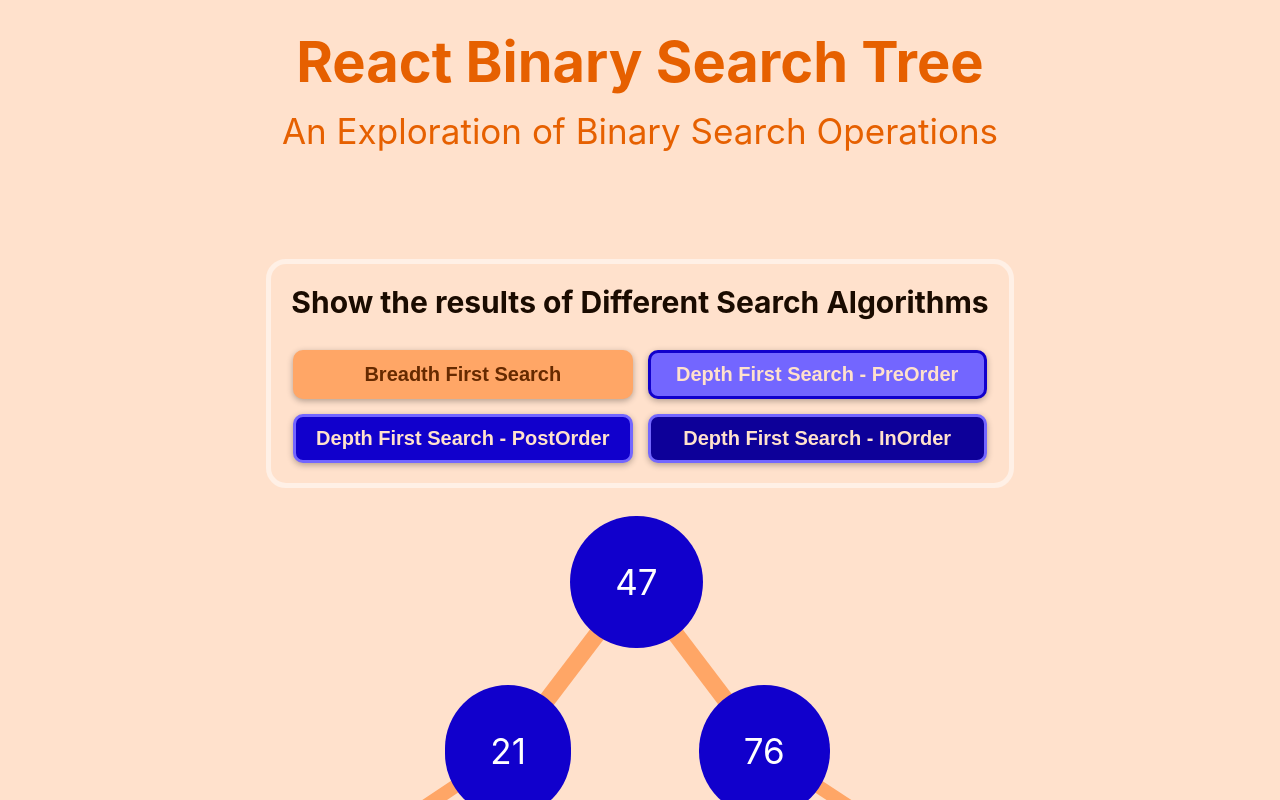
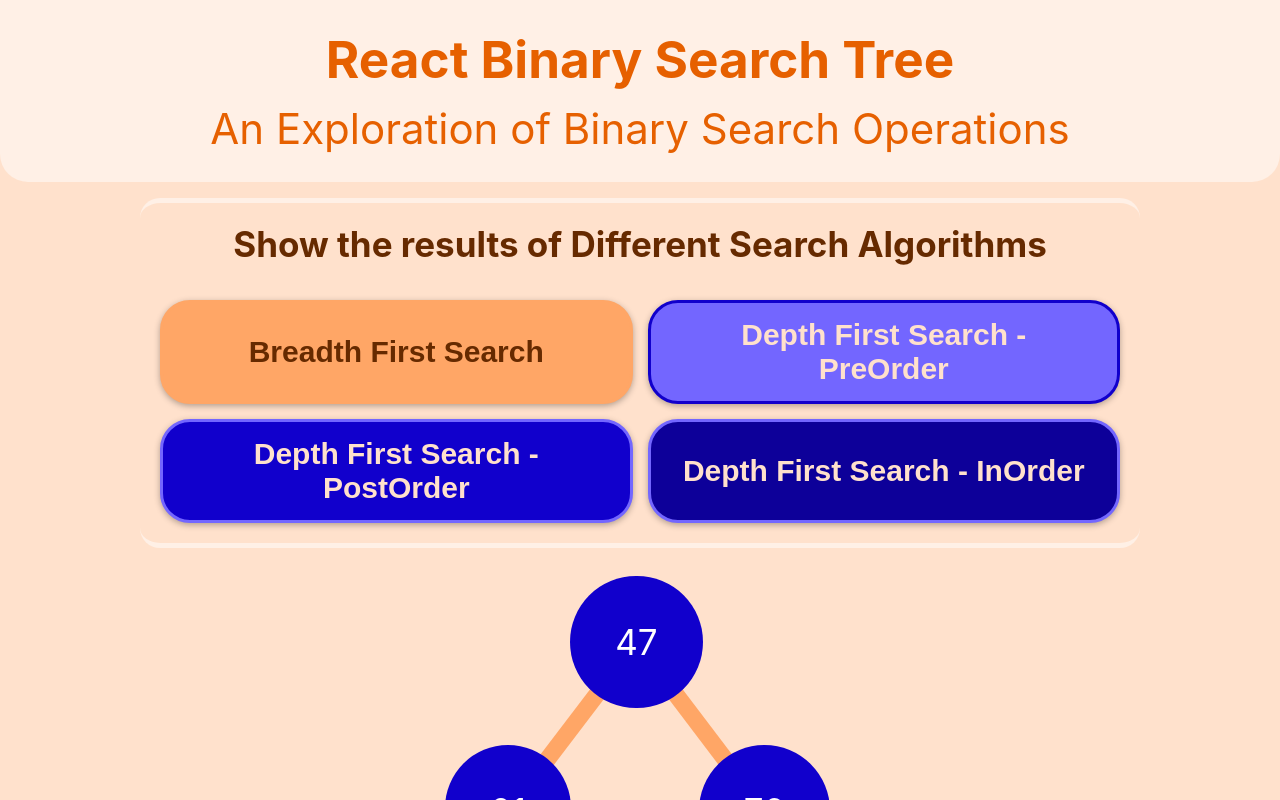
Before and after one commit to JasonToups/react-binary-search, a React (Vite) app: page / in a window 1280 px wide. Built offline with nearby package versions, Linux system fonts and the light colour scheme.

Commit message:
updates styling

```diff
--- a/src/App.jsx
+++ b/src/App.jsx
@@ -128,6 +128,10 @@ myTree.insert(82);
 
 function App() {
   const [results, setResults] = useState([]);
+  const [searchType, setSearchType] = useState('');
+  const [resetActive, setResetActive] = useState(false);
+  const [lines, setLines] = useState([]);
+  const containerRef = useRef(null);
   const oneRef = useRef(null);
   const twoRef = useRef(null);
   const threeRef = useRef(null);
@@ -135,8 +139,6 @@ function App() {
   const fiveRef = useRef(null);
   const sixRef = useRef(null);
   const sevenRef = useRef(null);
-  const [lines, setLines] = useState([]);
-  const containerRef = useRef(null);
 
   const updateLines = () => {
     if (!containerRef.current) return;
@@ -189,6 +191,7 @@ function App() {
   };
 
   const resetNodes = () => {
+    setSearchType('');
     const nodes = document.querySelectorAll('.node');
     nodes.forEach((node) => {
       node.classList.remove('active');
@@ -199,10 +202,12 @@ function App() {
   const updateNodes = (results) => {
     let currentIndex = 0;
     let timeout = 2000;
+    setResetActive(false);
     resetNodes(); // Reset at the beginning only
 
     const processNextNode = () => {
       if (currentIndex >= results.length) {
+        setResetActive(true);
         return; // Exit when all nodes are processed
       }
 
@@ -264,6 +269,11 @@ function App() {
     };
   }, []);
 
+  const handleSearchType = (type) => {
+    setSearchType(type);
+    setResults(myTree[type]());
+  };
+
   return (
     <div className="app">
       <header>
@@ -275,20 +285,21 @@ function App() {
           <div className="card color-bg-low">
             <h2>Show the results of Different Search Algorithms</h2>
             <div className="button-container">
-              <button onClick={() => setResults(myTree.BFS())}>Breadth First Search</button>
-              <button className="accent-high" onClick={() => setResults(myTree.DFSPreOrder())}>
+              <button onClick={() => handleSearchType('BFS')}>Breadth First Search</button>
+              <button className="accent-high" onClick={() => handleSearchType('DFSPreOrder')}>
                 Depth First Search - PreOrder
               </button>
-              <button className="accent" onClick={() => setResults(myTree.DFSPostOrder())}>
+              <button className="accent" onClick={() => handleSearchType('DFSPostOrder')}>
                 Depth First Search - PostOrder
               </button>
-              <button className="accent-low" onClick={() => setResults(myTree.DFSInOrder())}>
+              <button className="accent-low" onClick={() => handleSearchType('DFSInOrder')}>
                 Depth First Search - InOrder
               </button>
             </div>
           </div>
 
           <section className="binary-tree-container" ref={containerRef}>
+            {searchType && <h3>{searchType}</h3>}
             {/* SVG container positioned behind the tree */}
             <svg className="tree-svg" viewBox="0 0 100 100" preserveAspectRatio="none">
               {lines.map((line, i) => (
@@ -339,7 +350,9 @@ function App() {
             <section className="results-container card color-bg-high">
               <div className="results-header">
                 <h3>Results</h3>
-                <button className="cancel" onClick={() => setResults([])}>
+                <button
+                  className={`cancel ${resetActive ? '' : 'inactive'}`}
+                  onClick={() => setResults([])}>
                   Reset
                 </button>
               </div>
@@ -356,12 +369,19 @@ function App() {
             </section>
           ) : (
             <section className="instructions">
-              <aside>Choose a search algorithm to see the results.</aside>
+              <aside>
+                Choose a <span>Search Algorithm</span> to see the results.
+              </aside>
             </section>
           )}
         </div>
       </main>
-      <footer>by: Jason Toups</footer>
+      <footer>
+        Lovingly crafted by:{' '}
+        <a href="https://jasontoups.github.io/" target="_blank" rel="noopener noreferrer">
+          Jason Toups
+        </a>
+      </footer>
     </div>
   );
 }
--- a/src/index.css
+++ b/src/index.css
@@ -6,6 +6,7 @@
 }
 
 :root {
+  --border-radius: 1em;
   /* adjust these three values to update all of the colors in the theme   */
   --base-hue: 25;
   --base-saturation: 100%;
@@ -17,7 +18,7 @@
   --color-bg-high: hsl(from var(--base-color) h s 98);
   --color-border: hsl(from var(--base-color) h s 70);
   --color-text-light: hsl(from var(--base-color) h s 45);
-  --color-text-dark: hsl(from var(--base-color) h s 5);
+  --color-text-dark: hsl(from var(--base-color) h s 20);
   --color-primary: var(--base-color);
   --color-primary-dark: hsl(from var(--base-color) h s calc(l - 20));
   --color-primary-light: hsl(from var(--base-color) h s calc(l + 30));
@@ -64,15 +65,19 @@ header {
   align-items: center;
   padding: 1em 0 1.5em;
   color: var(--color-text-light);
+  background-color: var(--color-bg-mid);
   font-size: clamp(1.25em, 4vw, 1.75em);
   text-align: center;
-  margin-bottom: 1em;
+  margin-bottom: 0;
+  container-name: header;
+  container-type: inline-size;
+  border-radius: 0 0 var(--border-radius) var(--border-radius);
 }
 
 aside {
-  font-size: clamp(1em, 4vw, 1.25em);
   color: var(--color-text-light);
-  margin-bottom: 1em;
+  font-size: clamp(1em, 4vw, 1.5em);
+  margin-bottom: 0;
 }
 
 footer {
@@ -81,10 +86,17 @@ footer {
   justify-content: center;
   align-items: center;
   padding: 0 0 1em;
-  font-size: 1.5em;
-  color: var(--color-bg-mid);
-  background-color: var(--color-text-light);
+  font-size: clamp(1em, 4vw, 1.75em);
+  color: var(--color-primary);
+  background-color: var(--color-bg-mid);
   margin-top: auto;
+  border-radius: var(--border-radius) var(--border-radius) 0 0;
+}
+
+footer a {
+  color: var(--color-accent-light);
+  text-decoration: none;
+  margin-left: 0.5em;
 }
 
 main {
@@ -105,10 +117,11 @@ footer {
 
 h1 {
   margin-bottom: 0.25em;
+  font-size: clamp(1.5em, 4vw, 2.25em);
 }
 
 h2 {
-  font-size: 1.5em;
+  font-size: clamp(1.25em, 4vw, 1.75em);
   margin-bottom: 1em;
 }
 h3 {
@@ -118,12 +131,12 @@ h3 {
 
 button {
   padding: 0.5em 1em;
-  font-size: 1em;
+  font-size: clamp(0.75em, 3vw, 1.5em);
   font-weight: bold;
   background-color: var(--color-primary-light);
   color: var(--color-primary-dark);
   border: 3px solid var(--color-border);
-  border-radius: 0.5em;
+  border-radius: var(--border-radius);
   cursor: pointer;
   transition: all 0.3s ease;
   box-shadow: 0 2px 6px rgba(0, 0, 0, 0.3);
@@ -154,6 +167,13 @@ button.cancel {
   border: none;
 }
 
+button.inactive {
+  background-color: var(--color-bg-mid);
+  color: var(--color-primary-light);
+  border: 3px solid var(--color-bg-mid);
+  cursor: not-allowed;
+}
+
 code {
   font-size: 1.75em;
 }
@@ -171,6 +191,26 @@ svg line {
   width: 100%;
   max-width: 1000px;
   font-size: 1.25em;
+  container-name: content;
+  container-type: inline-size;
+}
+
+@container content (max-width: 600px) {
+  .content-container {
+    font-size: 1em;
+  }
+  h3 {
+    font-size: 1em;
+  }
+  code {
+    font-size: 1.1em;
+  }
+  .button-container {
+    grid-template-columns: repeat(1, 1fr);
+  }
+  .results-container {
+    min-height: 3em;
+  }
 }
 
 .results-container {
@@ -242,6 +282,11 @@ section {
   z-index: 1;
 }
 
+.binary-tree-container {
+  container-name: tree;
+  container-type: inline-size;
+}
+
 .binary-tree {
   display: grid;
   width: 100%;
@@ -269,15 +314,34 @@ section {
   border-radius: 999px;
   width: fit-content;
   padding: 1em;
-  font-size: 1.75em;
+  font-size: clamp(1.25em, 4vw, 1.75em);
   border: 10px solid transparent;
 }
 
 .binary-tree div p.active {
   background-color: var(--color-accent-light);
   border: 10px solid var(--color-border);
-  font-size: 2.5em;
+  font-size: clamp(1.5em, 4vw, 2.5em);
   padding: 0.75em;
+}
+
+@container tree (max-width: 600px) {
+  .binary-tree {
+    display: grid;
+    width: 100%;
+    height: 100%;
+    min-height: fit-content;
+    gap: 0.25em;
+    margin-bottom: 2.5em;
+  }
+  .binary-tree div p {
+    padding: 0.25em;
+    /* font-size: 1.25em; */
+  }
+  .binary-tree div p.active {
+    /* font-size: 1.5em; */
+    padding: 0.5em;
+  }
 }
 
 .binary-tree div p.passive {
@@ -321,7 +385,7 @@ section {
 .card {
   width: fit-content;
   height: fit-content;
-  border-radius: 1em;
+  border-radius: var(--border-radius);
   border: solid 5px var(--color-border);
   background-color: var(--color-bg-mid);
   display: flex;
@@ -338,6 +402,8 @@ section {
 .card.color-bg-low {
   background-color: var(--color-bg-low);
   border-color: var(--color-bg-mid);
+  border-left: none;
+  border-right: none;
 }
 
 .card.color-bg-high {
@@ -353,3 +419,12 @@ section {
   width: 100%;
   height: 100%;
 }
+
+.instructions aside {
+  font-size: 1.5em;
+}
+
+.instructions aside span {
+  font-weight: light;
+  font-style: italic;
+}
```
